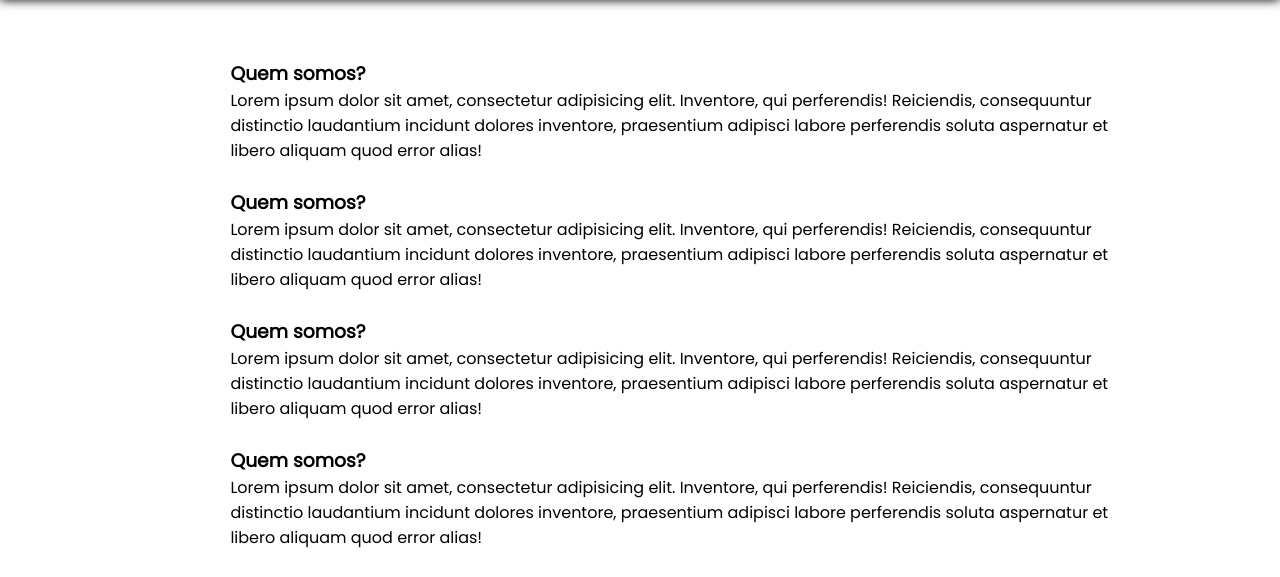
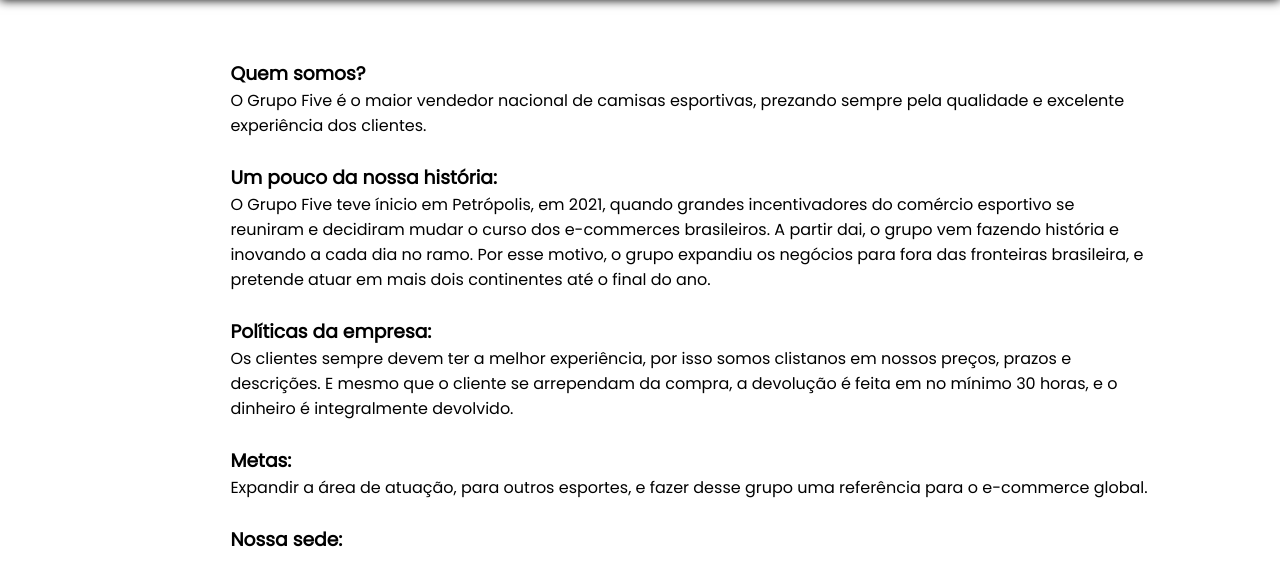
Before and after one commit to DLennertz/htmlecommerce, a PHP site: page /perfil.html in a window 1280 px wide. Shown: the part 139-716 px from the top of the page. Run offline with PHP 8.4, Linux system fonts and the light colour scheme.

Commit message:
Background nos produtos e texto na nossa história

```diff
--- a/perfil.html
+++ b/perfil.html
@@ -33,17 +33,25 @@
             <div id="principal">
                 <div id="infoemp">
 
-                    <h3>Quem somos?</h3>
-                    <p>Lorem ipsum dolor sit amet, consectetur adipisicing elit. Inventore, qui perferendis! Reiciendis, consequuntur distinctio laudantium incidunt dolores inventore, praesentium adipisci labore perferendis soluta aspernatur et libero aliquam quod error alias!</p>
+                    <h3>Quem somos? </h3>
+                    <p>O Grupo Five é o maior vendedor nacional de camisas esportivas, prezando
+                        sempre pela qualidade e excelente experiência dos clientes. </p>
                     <br>
-                    <h3>Quem somos?</h3>
-                    <p>Lorem ipsum dolor sit amet, consectetur adipisicing elit. Inventore, qui perferendis! Reiciendis, consequuntur distinctio laudantium incidunt dolores inventore, praesentium adipisci labore perferendis soluta aspernatur et libero aliquam quod error alias!</p>
+                    <h3>Um pouco da nossa história: </h3>
+                    <p>O Grupo Five teve ínicio em Petrópolis, em 2021, quando grandes incentivadores do
+                        comércio esportivo se reuniram e decidiram mudar o curso dos e-commerces brasileiros.
+                        A partir dai, o grupo vem fazendo história e inovando a cada dia no ramo. Por esse motivo,
+                        o grupo expandiu os negócios para fora das fronteiras brasileira, e pretende atuar em mais
+                        dois continentes até o final do ano.</p>
                     <br>
-                    <h3>Quem somos?</h3>
-                    <p>Lorem ipsum dolor sit amet, consectetur adipisicing elit. Inventore, qui perferendis! Reiciendis, consequuntur distinctio laudantium incidunt dolores inventore, praesentium adipisci labore perferendis soluta aspernatur et libero aliquam quod error alias!</p>
+                    <h3>Políticas da empresa: </h3>
+                    <p>Os clientes sempre devem ter a melhor experiência, por isso somos clistanos em nossos preços,
+                        prazos e descrições. E mesmo que o cliente se arrependam da compra, a devolução é feita em no
+                        mínimo 30 horas, e o dinheiro é integralmente devolvido.</p>
                     <br>
-                    <h3>Quem somos?</h3>
-                    <p>Lorem ipsum dolor sit amet, consectetur adipisicing elit. Inventore, qui perferendis! Reiciendis, consequuntur distinctio laudantium incidunt dolores inventore, praesentium adipisci labore perferendis soluta aspernatur et libero aliquam quod error alias!</p>
+                    <h3>Metas: </h3>
+                    <p>Expandir a área de atuação, para outros esportes, e fazer desse grupo uma referência para o
+                        e-commerce global.</p>
                     <br>
                     <h3>Nossa sede:</h3>
                     <br>
--- a/produtos.html
+++ b/produtos.html
@@ -30,6 +30,9 @@
 
 
         <div id="container">
+            <video autoplay muted loop id="myVideo" class="bg_video">
+                <source src="./imagens/Bolas.mp4"" type="video/mp4">
+            </video>
             <div id="divProdutos">
 
             </div>
```
Also changed, not shown: css/stylesProdutos.css (+12 -0 lines), 1 other file.
